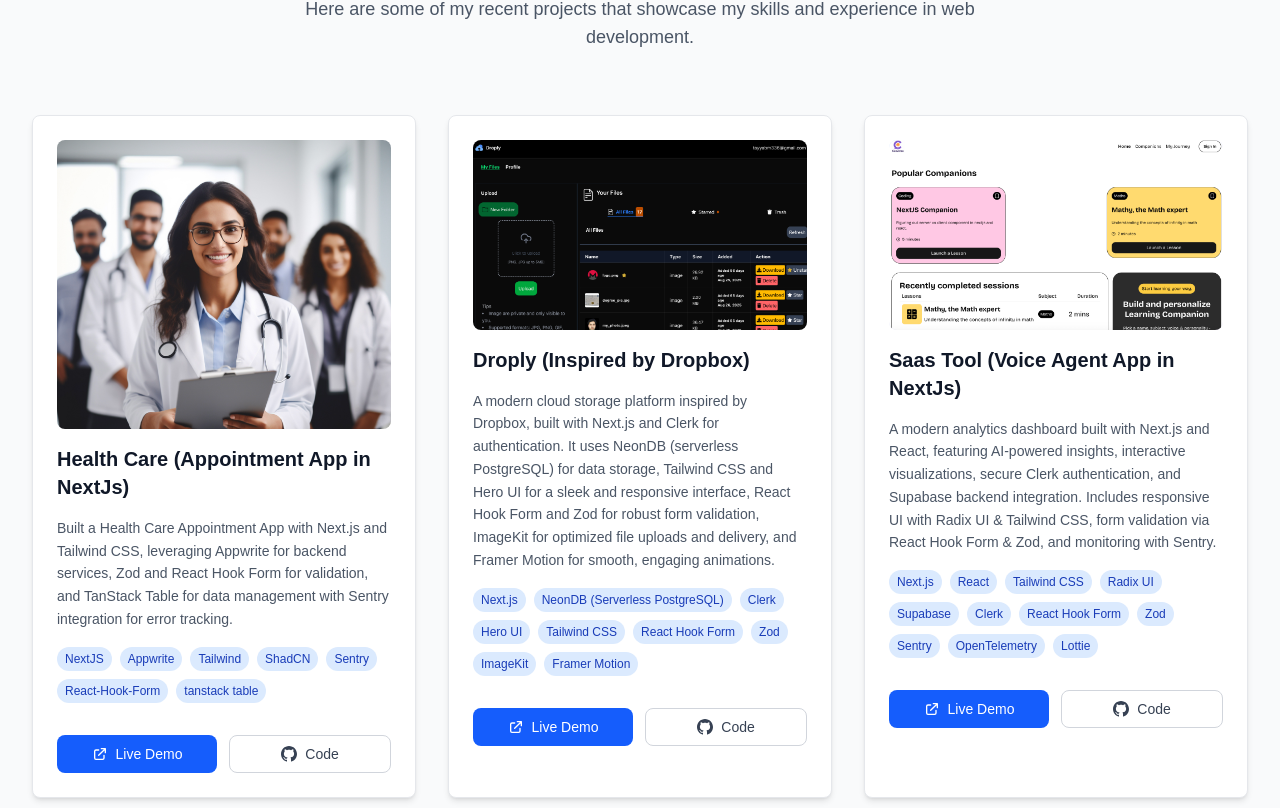
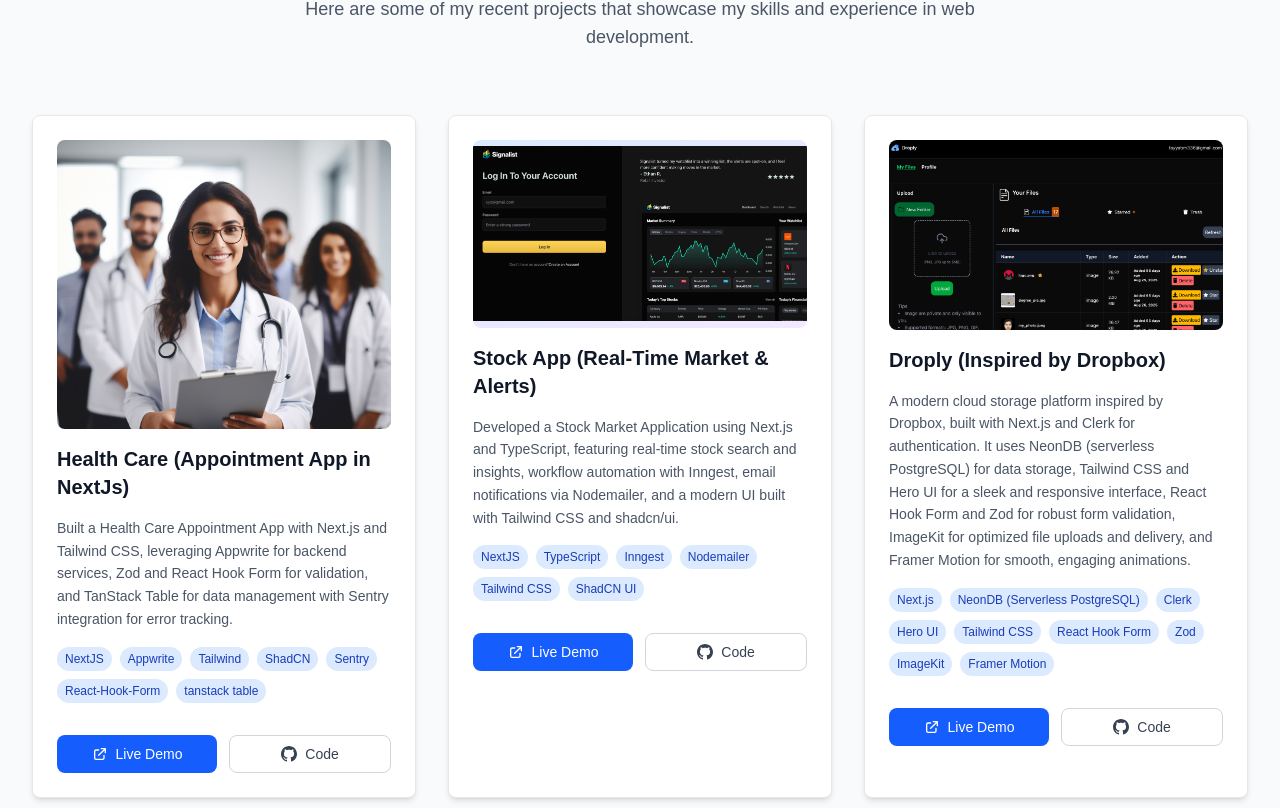
Before and after one commit to iamtayyab007/portfolio-nextjs, a Next.js app: page / in a window 1280 px wide. Shown: the part 2792-3600 px from the top of the page. Built offline with nearby package versions, Linux system fonts and the light colour scheme.

Commit message:
stock project added

```diff
--- a/src/components/sections/Projects.tsx
+++ b/src/components/sections/Projects.tsx
@@ -15,6 +15,7 @@
     //   liveUrl: 'https://financial-system-steel.vercel.app/',
     //   githubUrl: 'https://github.com/example/ecommerce',
     // },
+
     {
       title: 'Health Care (Appointment App in NextJs)',
       description: 'Built a Health Care Appointment App with Next.js and Tailwind CSS, leveraging Appwrite for backend services, Zod and React Hook Form for validation, and TanStack Table for data management with Sentry integration for error tracking.',
@@ -23,6 +24,22 @@
       liveUrl: 'https://tk-healthcare.vercel.app/',
       githubUrl: 'https://github.com/iamtayyab007/tk-healthcare',
     },
+{
+  title: 'Stock App (Real-Time Market & Alerts)',
+  description: 'Developed a Stock Market Application using Next.js and TypeScript, featuring real-time stock search and insights, workflow automation with Inngest, email notifications via Nodemailer, and a modern UI built with Tailwind CSS and shadcn/ui.',
+  image: '/Project/stock-app.png',
+  technologies: [
+    'NextJS',
+    'TypeScript',
+    'Inngest',
+    'Nodemailer',
+    'Tailwind CSS',
+    'ShadCN UI',
+  ],
+  liveUrl:'https://stock-trading-app-dun.vercel.app/',
+  githubUrl: 'https://github.com/iamtayyab007/stock_trading-app',
+},
+
     {
       title: 'Droply (Inspired by Dropbox)',
       description: 'A modern cloud storage platform inspired by Dropbox, built with Next.js and Clerk for authentication. It uses NeonDB (serverless PostgreSQL) for data storage, Tailwind CSS and Hero UI for a sleek and responsive interface, React Hook Form and Zod for robust form validation, ImageKit for optimized file uploads and delivery, and Framer Motion for smooth, engaging animations.',
```
Also changed, not shown: public/Project/stock-app.png (added).
